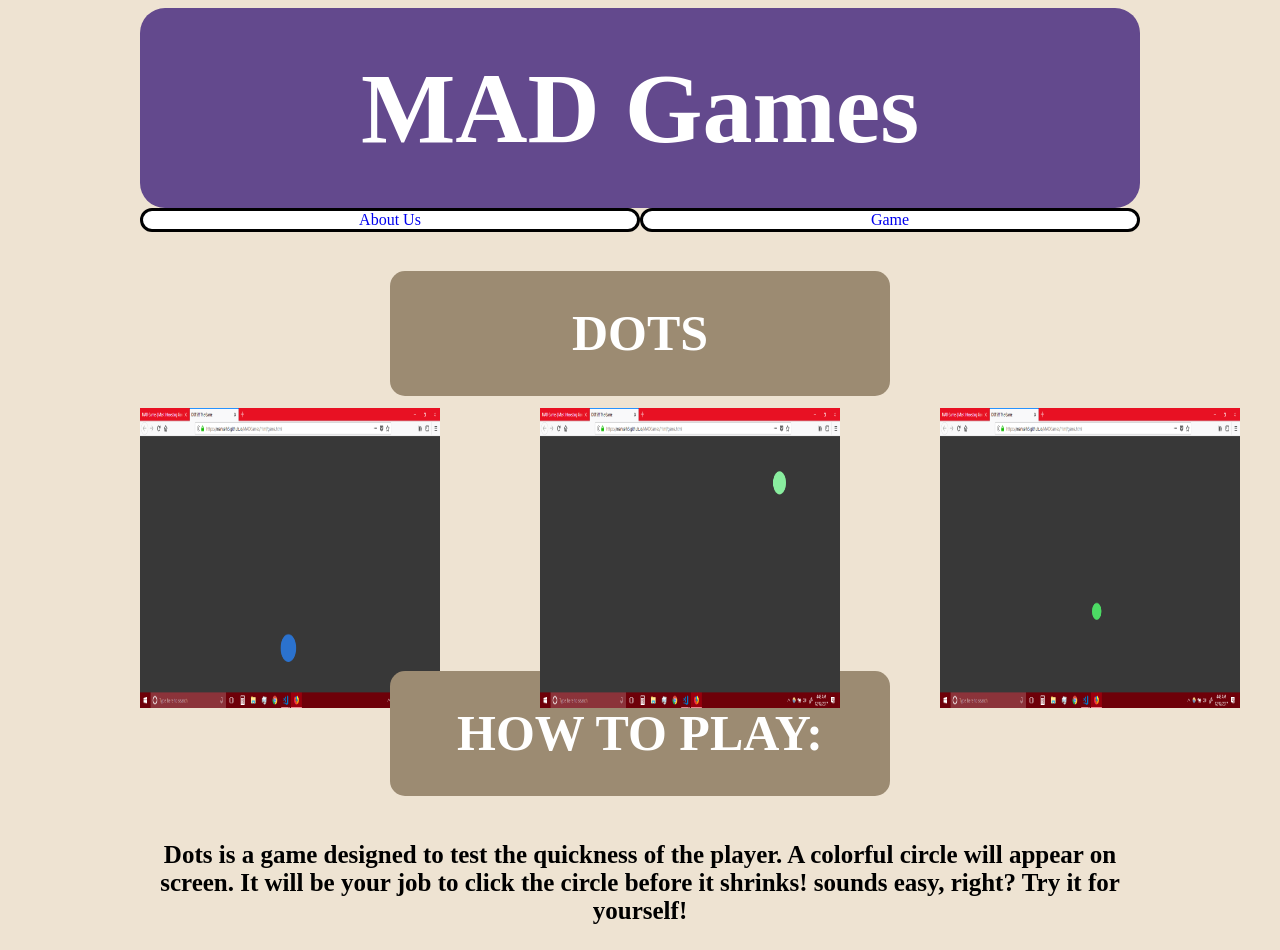
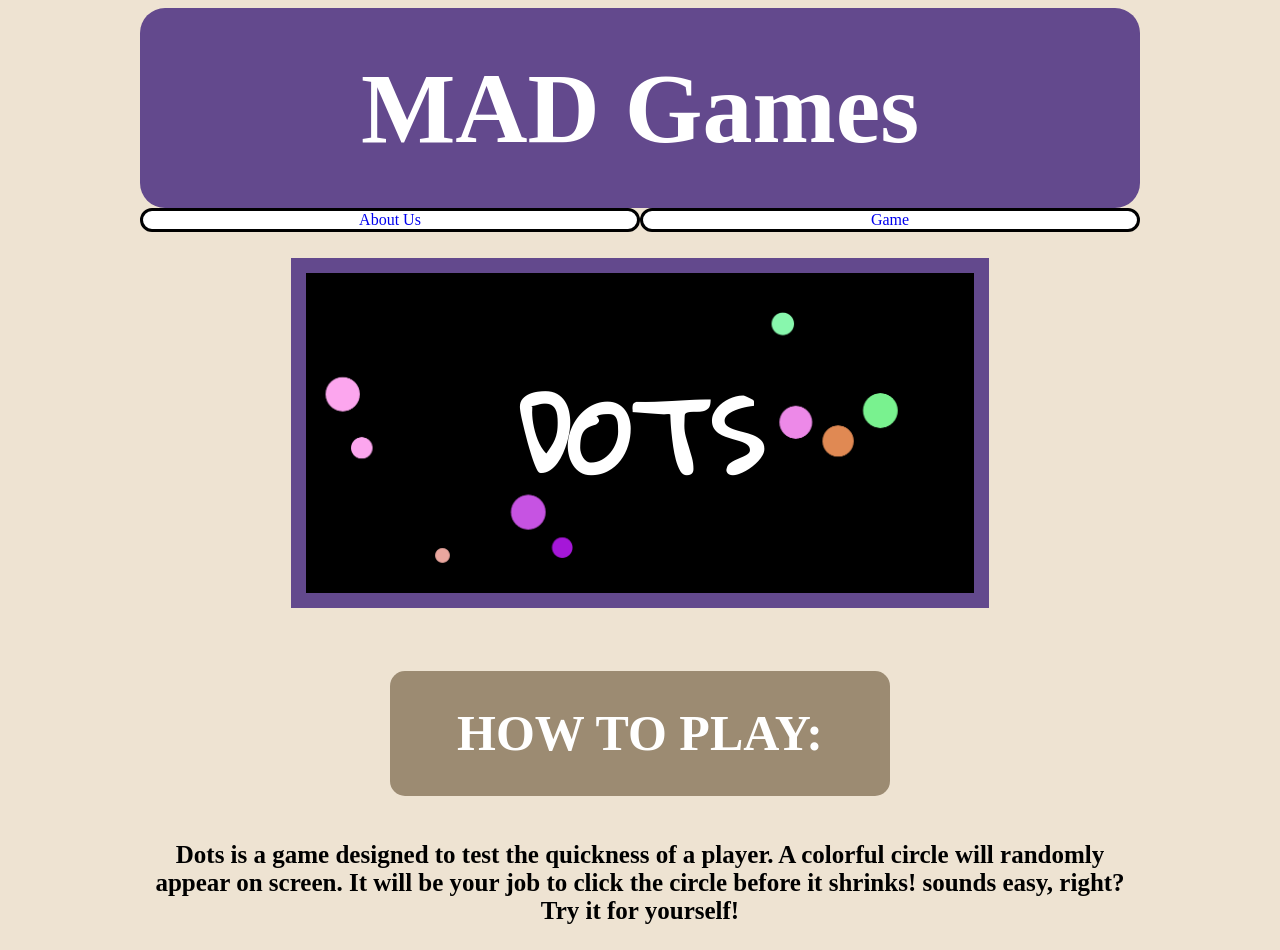
Before and after one commit to manuelh3/MADGames, a plain HTML site: page index.html in a window 1280 px wide. Drawn offline with Linux system fonts and the light colour scheme.

Commit message:
Better Difficulty Curve + Home Screen
It's looking pretty nice.

```diff
--- a/css/game.css
+++ b/css/game.css
@@ -1,5 +1,5 @@
 body {
-    background-color: rgb(56, 56, 56);
+    background-color: black;
     width: 100%;
     height: 100%;
 }
--- a/css/main-style.css
+++ b/css/main-style.css
@@ -1,3 +1,6 @@
+@import url('https://fonts.googleapis.com/css?family=Architects+Daughter');
+@import url('https://fonts.googleapis.com/css?family=Gloria+Hallelujah');
+
 @supports (grid-area: auto) {
 	body {
 		background-color: rgb(238, 227, 210);
@@ -8,7 +11,7 @@
         grid-template-areas:
             "title title"
             "tab game"
-            "dots ."
+            "dotspho dotspho"
             "dotspho dotspho"
             "howto ."
             "play play";
@@ -64,22 +67,30 @@
         text-decoration: none;
         cursor: pointer;
     }
+
     #dot {
-        grid-area: dots;
-        background-color: rgb(156, 139, 114);
-        border-radius: 15px;
-        display: flex;
+        grid-area: dotspho;
         align-self: center;
-        justify-content: center;
-        position: relative;
-        left: 250px;
     }
 
     #dot h1{
-        font-size: 50px;
-		font-family: Aleo;
+        font-size: 100px;
+        display: flex;
+        justify-content: center;
+		font-family: Gloria Hallelujah;
 		font-weight: bold;
 		color: white;
+    }
+    #img {
+        grid-area: dotspho;
+        display: flex;
+        align-self: center;
+        justify-self: center;
+    }
+
+    #img img{
+        height: 320px;
+        border: solid 15px rgb(99, 73, 141);
     }
     #directions {
         grid-area: howto;
@@ -116,34 +127,4 @@
         text-align: center;
     }
 
-    #imgone {
-        grid-area: dotspho;
-    }
-
-    #imgone img{
-        height: 300px;
-        width:300px;
-    }
-
-    #imgtwo {
-        grid-area: dotspho;
-    }
-
-    #imgtwo img{
-        height: 300px;
-        width:300px;
-        position: relative;
-        left: 400px;
-    }
-
-    #imgthree {
-        grid-area: dotspho;
-    }
-
-    #imgthree img{
-        height: 300px;
-        width:300px;
-        position: relative;
-        left: 800px;
-    }
 }
--- a/index.html
+++ b/index.html
@@ -16,6 +16,14 @@
             <a id="game-bruh" href = "html/game-start.html">Game</a>
         </div>
 
+        <div id = "img">
+            <img src = "screen-edit.png" alt = "First Picture">
+        </div>
+
+        <div id = "img">
+            <img src = "screen-edit.png" alt = "First Picture">
+        </div>
+
         <div id = "dot">
             <h1> DOTS</h1>
         </div>
@@ -23,17 +31,10 @@
             <h1> HOW TO PLAY:</h1>
         </div>
         <div id = "howtoplay">
-            <p> Dots is a game designed to test the quickness of the player. A colorful circle will appear on screen. It will be your job to click the circle before it shrinks! sounds easy, right? Try it for yourself!</p>
-        </div>
-
-        <div id = "imgone">
-            <img src = "One.png" alt = "First Picture">
-        </div>
-        <div id = "imgtwo">
-            <img src = "Two.png" alt = "Second Picture">
-        </div>
-        <div id = "imgthree">
-            <img src = "Three.png" alt = "Third Picture">
+            <p>  Dots is a game designed to test the quickness of a player.
+                A colorful circle will randomly appear on screen. It will be
+                your job to click the circle before it shrinks! sounds easy,
+                right? Try it for yourself! </p>
         </div>
 
     </body>
--- a/js/game.js
+++ b/js/game.js
@@ -28,7 +28,7 @@ function positionCircle(e) {
 }
 
 function shrinkCircle() {
-    circleSize -= 1 + (clickCount * 0.00001);
+    circleSize -= .3 + ((Math.log10(clickCount)) / 1000000);
     if (circleSize < 0) {
         window.location.href = "../html/game-end.html";
         localStorage.setItem("clicks", clickCount);
```
Also changed, not shown: screen-edit.png (added).
